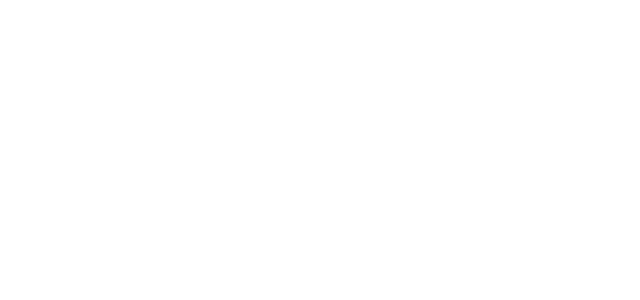
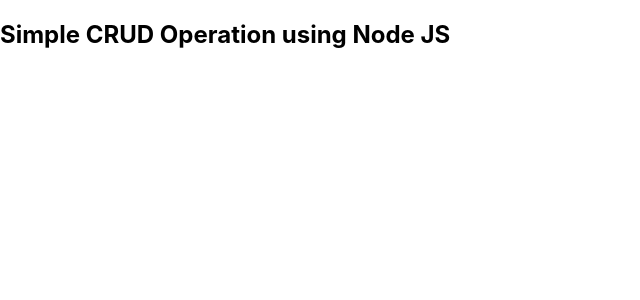
Before and after one commit to karthickvkumar/vcentry27, a React (Create React App) app in the folder learning-react/: page /crud in a window 1280 px wide. Before the commit this address had no page. Shown: the top 300 px of the page, without its empty margins (0-640 px from the left). Built offline with nearby package versions, Linux system fonts and the light colour scheme.

Commit message:
commit messagw

```diff
--- a/learning-react/src/App.js
+++ b/learning-react/src/App.js
@@ -12,6 +12,7 @@
 import GETAllUsersPage from "./screens/get-all-user";
 import PostUserAccountPage from "./screens/post-user-account";
 import NodeGetApiPage from "./screens/node-get-api";
+import CrudOperationPage from "./screens/crud-operation";
 
 function App(){
   return(
@@ -28,6 +29,7 @@
         <Route path="all" element={<GETAllUsersPage></GETAllUsersPage>}></Route>
         <Route path="post" element={<PostUserAccountPage></PostUserAccountPage>}></Route>
         <Route path="node" element={<NodeGetApiPage></NodeGetApiPage>}></Route>
+        <Route path="crud" element={<CrudOperationPage></CrudOperationPage>}></Route>
 
       </Routes>
     </BrowserRouter>
--- /dev/null
+++ b/learning-react/src/screens/crud-operation.js
@@ -0,0 +1,11 @@
+import React from 'react';
+
+const CrudOperationPage = () => {
+  return (
+    <div>
+      <h2>Simple CRUD Operation using Node JS</h2>
+    </div>
+  );
+};
+
+export default CrudOperationPage;
--- a/learning-react/src/screens/landing-page.js
+++ b/learning-react/src/screens/landing-page.js
@@ -24,6 +24,8 @@
       <NavLink to="/post">Post Users Account</NavLink>
       <br />
       <NavLink to="/node">Node JS API Examples</NavLink>
+      <br />
+      <NavLink to="/crud">Simple CRUD Operation using Node JS</NavLink>
     </div>
   )
 }
```
Also changed, not shown: 2 other files (tests, documents, lock files or other folders).
